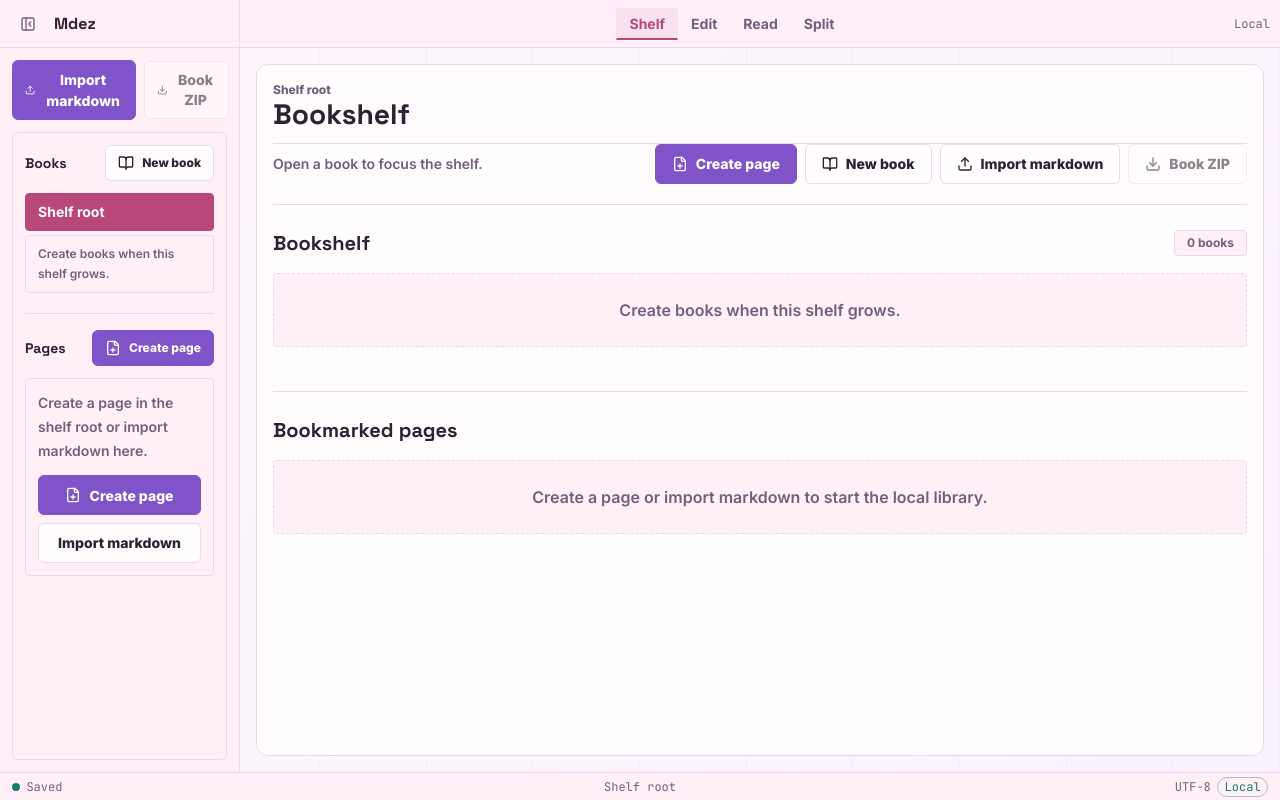
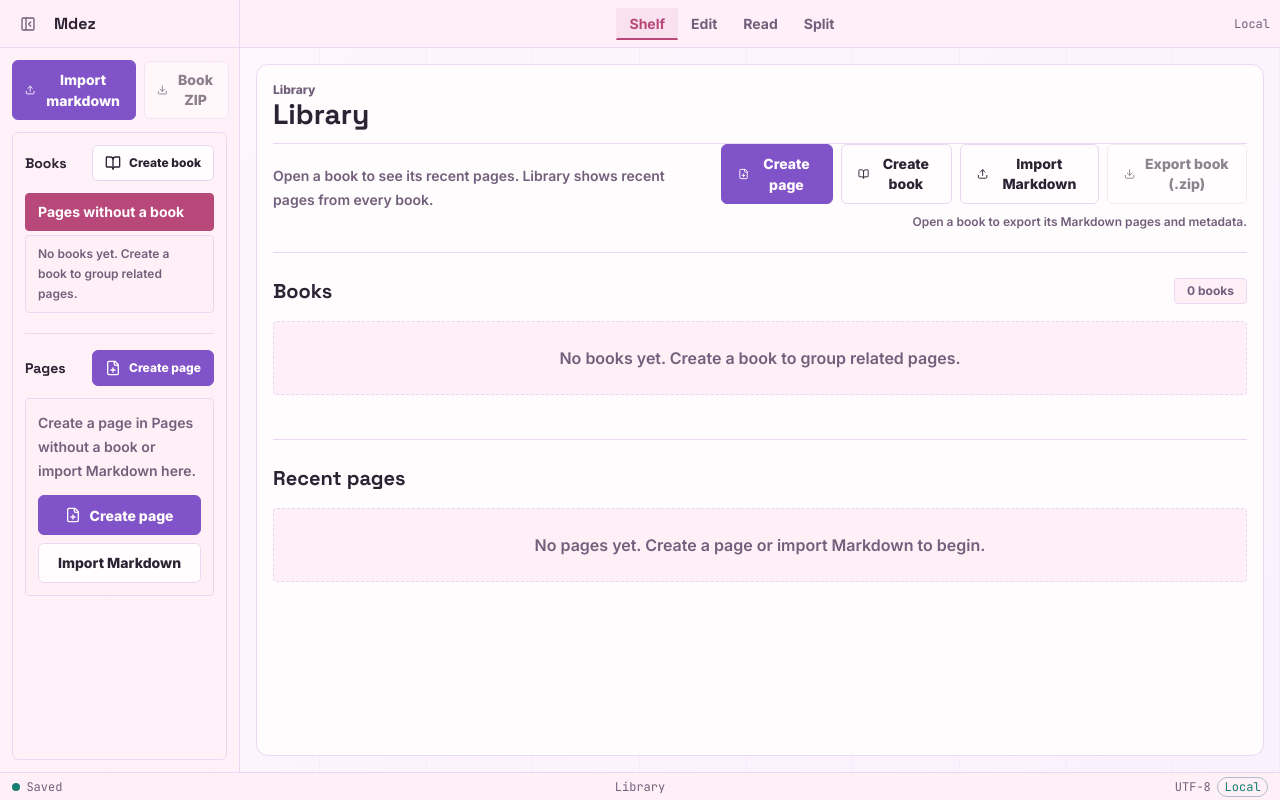
Before and after one commit to ny147/mdez, a Next.js app: page / in a window 1280 px wide. Built offline with nearby package versions, Linux system fonts and the light colour scheme; a web font is replaced by a local one.

Commit message:
fix: clarify library hierarchy

```diff
--- a/src/components/mdez/DocumentList.tsx
+++ b/src/components/mdez/DocumentList.tsx
@@ -4,6 +4,7 @@ import { FilePlus, Trash2 } from "lucide-react";
 
 import type { Document, Folder } from "@/types/content";
 import { IconButton } from "@/components/ui/IconButton";
+import { WORKSPACE_COPY } from "@/lib/workspace-copy";
 
 type DocumentListProps = {
   folders: Folder[];
@@ -62,7 +63,7 @@ export function DocumentList({
       {visibleDocuments.length === 0 ? (
         <div className="rounded border border-border bg-panel p-3">
           <p className="text-sm font-semibold leading-6 text-muted">
-            Create a page in {selectedBook ? selectedBook.name : "the shelf root"} or import markdown here.
+            Create a page in {selectedBook ? selectedBook.name : WORKSPACE_COPY.pagesWithoutBook} or import Markdown here.
           </p>
           <div className="mt-3 grid gap-2">
             <button
@@ -77,10 +78,10 @@ export function DocumentList({
             <button
               type="button"
               onClick={onOpenImport}
-              aria-label="Import markdown into page list"
+              aria-label="Import Markdown into page list"
               className="secondary-button w-full px-3 py-2 text-sm font-extrabold focus:outline-none focus:ring-2 focus:ring-accent"
             >
-              Import markdown
+              {WORKSPACE_COPY.importMarkdown}
             </button>
           </div>
         </div>
@@ -123,7 +124,7 @@ export function DocumentList({
                   title={`Move ${document.title} page`}
                   className="workspace-input min-w-0 flex-1 px-2 py-1 font-mono text-xs font-bold focus:ring-0"
                 >
-                  <option value="">Shelf root</option>
+                  <option value="">{WORKSPACE_COPY.pagesWithoutBook}</option>
                   {folders
                     .slice()
                     .sort((a, b) => a.order - b.order || a.name.localeCompare(b.name))
--- a/src/components/mdez/FolderTree.tsx
+++ b/src/components/mdez/FolderTree.tsx
@@ -5,6 +5,7 @@ import { BookOpen, ChevronDown, ChevronRight, Trash2 } from "lucide-react";
 import type { Document, Folder } from "@/types/content";
 import { buildFolderTree, type FolderNode } from "@/lib/tree";
 import { IconButton } from "@/components/ui/IconButton";
+import { WORKSPACE_COPY } from "@/lib/workspace-copy";
 
 type FolderTreeProps = {
   folders: Folder[];
@@ -34,15 +35,15 @@ export function FolderTree({
   return (
     <section className="min-h-0">
       <div className="mb-3 flex items-center justify-between gap-3">
-        <h3 className="font-display text-sm font-black text-ink">Books</h3>
+        <h3 className="font-display text-sm font-black text-ink">{WORKSPACE_COPY.books}</h3>
         <button
           type="button"
           onClick={() => onCreateFolder(null)}
-          aria-label="New book - create shelf book"
+          aria-label="Create book"
           className="secondary-button inline-flex min-h-9 items-center justify-center gap-2 px-3 py-1.5 text-xs font-extrabold focus:outline-none focus:ring-2 focus:ring-accent"
         >
           <BookOpen aria-hidden="true" className="h-4 w-4" />
-          New book
+          Create book
         </button>
       </div>
 
@@ -58,12 +59,12 @@ export function FolderTree({
               : "border-transparent text-muted hover:border-border hover:bg-panel hover:text-ink"
           }`}
         >
-          Shelf root
+          {WORKSPACE_COPY.pagesWithoutBook}
         </button>
 
         {tree.length === 0 ? (
           <p className="rounded border border-border bg-panel px-3 py-2 text-xs font-semibold leading-5 text-muted">
-            Create books when this shelf grows.
+            No books yet. Create a book to group related pages.
           </p>
         ) : null}
 
--- a/src/components/mdez/MdezWorkspace.tsx
+++ b/src/components/mdez/MdezWorkspace.tsx
@@ -18,6 +18,7 @@ import { useDocumentDrafts } from "@/hooks/useDocumentDrafts";
 import { useWorkspaceViewport } from "@/hooks/useWorkspaceViewport";
 import { useWorkspaceLibrary } from "@/hooks/useWorkspaceLibrary";
 import { makeMarkdownFileName } from "@/lib/markdown";
+import { WORKSPACE_COPY } from "@/lib/workspace-copy";
 
 const EditorPane = dynamic(
   () => import("@/components/mdez/EditorPane").then((module) => module.EditorPane),
@@ -408,9 +409,9 @@ export function MdezWorkspace() {
             <div className="workspace-context">
               <div className="min-w-0">
                 <p className="workspace-context-label">
-                  {library.selectedFolder ? `${library.selectedFolder.name} book` : "Shelf root"}
+                  {library.selectedFolder ? `${library.selectedFolder.name} book` : WORKSPACE_COPY.library}
                 </p>
-                {showShelf ? <h1 className="workspace-title truncate">Bookshelf</h1> : null}
+                {showShelf ? <h1 className="workspace-title truncate">{WORKSPACE_COPY.library}</h1> : null}
               </div>
               {!showShelf ? <p className="workspace-context-label">{readerViewOptions.find((option) => option.value === viewMode)?.label}</p> : null}
             </div>
@@ -448,7 +449,7 @@ export function MdezWorkspace() {
       <WorkspaceStatus
         message={statusMessage}
         state={statusState}
-        activePage={library.selectedDocument?.title ?? "Shelf root"}
+        activePage={library.selectedDocument?.title ?? WORKSPACE_COPY.library}
         isInert={isMobileLayout && isDrawerOpen}
       />
 
--- a/src/components/mdez/ShelfPane.tsx
+++ b/src/components/mdez/ShelfPane.tsx
@@ -3,6 +3,7 @@
 import { BookOpen, Download, FilePlus, Upload } from "lucide-react";
 
 import type { Document, Folder } from "@/types/content";
+import { WORKSPACE_COPY, formatRelativeTime, getBookExportCopy } from "@/lib/workspace-copy";
 
 type ShelfPaneProps = {
   folders: Folder[];
@@ -20,29 +21,6 @@ type ShelfPaneProps = {
 
 function getBookPageCount(documents: Document[], folderId: string) {
   return documents.filter((document) => document.folderId === folderId).length;
-}
-
-function formatRelativeTime(value: string) {
-  const date = new Date(value);
-
-  if (Number.isNaN(date.getTime())) {
-    return "recently";
-  }
-
-  const diffMs = Date.now() - date.getTime();
-  const diffMinutes = Math.max(1, Math.round(diffMs / 60000));
-
-  if (diffMinutes < 60) {
-    return `${diffMinutes} min ago`;
-  }
-
-  const diffHours = Math.round(diffMinutes / 60);
-
-  if (diffHours < 24) {
-    return `${diffHours} hr ago`;
-  }
-
-  return `${Math.round(diffHours / 24)} days ago`;
 }
 
 export function ShelfPane({
@@ -65,16 +43,19 @@ export function ShelfPane({
     .sort((a, b) => new Date(b.updatedAt).getTime() - new Date(a.updatedAt).getTime())
     .slice(0, 8);
   const createPageLabel = openBook ? `Create page in ${openBook.name}` : "Create page";
-  const createBookLabel = openBook ? "New book on shelf" : "New book";
+  const exportCopy = getBookExportCopy(openBook?.name ?? null);
 
   return (
     <div className="grid min-h-0 flex-1 gap-5 overflow-hidden">
       <div className="flex flex-col gap-3 md:flex-row md:items-center md:justify-between">
         <div>
-          <p className="text-sm font-semibold leading-6 text-muted">
-            {openBook ? `${openBook.name} is open. Bookmarked pages are filtered to this book.` : "Open a book to focus the shelf."}
+          <p className="max-w-2xl text-sm font-semibold leading-6 text-muted">
+            {openBook
+              ? `Showing recent pages in ${openBook.name}. Return to Library to view recent pages from every book.`
+              : "Open a book to see its recent pages. Library shows recent pages from every book."}
           </p>
         </div>
+        <div className="grid gap-2 md:justify-items-end">
           <div className="flex flex-col gap-2 sm:flex-row">
             <button type="button" onClick={onCreateDocument} aria-label={createPageLabel} className="primary-button px-4 py-2">
               <FilePlus aria-hidden="true" className="h-4 w-4" />
@@ -82,30 +63,31 @@ export function ShelfPane({
             </button>
             <button type="button" onClick={() => onCreateFolder(null)} className="secondary-button px-4 py-2 text-sm font-extrabold">
               <BookOpen aria-hidden="true" className="h-4 w-4" />
-            {createBookLabel}
+              Create book
             </button>
-          <button type="button" onClick={onOpenImport} aria-label="Import markdown" className="secondary-button px-4 py-2 text-sm font-extrabold">
+            <button type="button" onClick={onOpenImport} aria-label={WORKSPACE_COPY.importMarkdown} className="secondary-button px-4 py-2 text-sm font-extrabold">
               <Upload aria-hidden="true" className="h-4 w-4" />
-            Import markdown
+              {WORKSPACE_COPY.importMarkdown}
             </button>
             <button
               type="button"
               onClick={onExportFolder}
-            disabled={!openBook}
-            aria-label="Book ZIP for open book in Shelf"
-            title={openBook ? `Download ${openBook.name} as a folder ZIP` : "Open a book before exporting its folder ZIP"}
+              disabled={exportCopy.disabled}
+              aria-label={exportCopy.label}
               className="secondary-button px-4 py-2 text-sm font-extrabold disabled:cursor-not-allowed disabled:opacity-55"
             >
               <Download aria-hidden="true" className="h-4 w-4" />
-            Book ZIP
+              {exportCopy.label}
             </button>
+          </div>
+          <p className="max-w-md text-xs font-semibold leading-5 text-muted">{exportCopy.hint}</p>
         </div>
       </div>
 
       <section className="workspace-section min-w-0" aria-labelledby="bookshelf-title">
         <div className="mb-4 flex items-center justify-between gap-3">
           <h2 id="bookshelf-title" className="font-display text-xl font-black text-ink">
-            Bookshelf
+            {WORKSPACE_COPY.books}
           </h2>
           <span className="rounded border border-border bg-panel px-3 py-1 text-xs font-bold text-muted">
             {sortedFolders.length} {sortedFolders.length === 1 ? "book" : "books"}
@@ -114,7 +96,7 @@ export function ShelfPane({
 
         {sortedFolders.length === 0 ? (
           <div className="rounded border border-dashed border-border bg-panel p-6 text-center">
-            <p className="font-semibold text-muted">{isReady ? "Create books when this shelf grows." : "Indexing local library..."}</p>
+            <p className="font-semibold text-muted">{isReady ? "No books yet. Create a book to group related pages." : "Indexing local library..."}</p>
           </div>
         ) : (
           <div className="overflow-x-auto pb-3">
@@ -146,10 +128,10 @@ export function ShelfPane({
         )}
       </section>
 
-      <section className="workspace-section min-h-0 overflow-hidden" aria-labelledby="bookmarked-pages-title">
+      <section className="workspace-section min-h-0 overflow-hidden" aria-labelledby="recent-pages-title">
         <div className="mb-4 flex items-center justify-between gap-3">
-          <h2 id="bookmarked-pages-title" className="font-display text-xl font-black text-ink">
-            Bookmarked pages
+          <h2 id="recent-pages-title" className="font-display text-xl font-black text-ink">
+            {WORKSPACE_COPY.recentPages}
           </h2>
           {openBook ? <span className="text-sm font-semibold text-muted">{openBook.name}</span> : null}
         </div>
@@ -157,13 +139,15 @@ export function ShelfPane({
         {visiblePages.length === 0 ? (
           <div className="rounded border border-dashed border-border bg-panel p-6 text-center">
             <p className="font-semibold text-muted">
-              {openBook ? "This book has no pages yet." : "Create a page or import markdown to start the local library."}
+              {openBook
+                ? "No pages in this book yet. Create a page or import Markdown here."
+                : "No pages yet. Create a page or import Markdown to begin."}
             </p>
           </div>
         ) : (
-          <ul className="grid gap-3 sm:grid-cols-2 xl:grid-cols-3" aria-label="Bookmarked pages">
+          <ul className="grid gap-3 sm:grid-cols-2 xl:grid-cols-3" aria-label={WORKSPACE_COPY.recentPages}>
             {visiblePages.map((document) => {
-              const parentBook = folders.find((folder) => folder.id === document.folderId)?.name ?? "Shelf root";
+              const parentBook = folders.find((folder) => folder.id === document.folderId)?.name ?? WORKSPACE_COPY.pagesWithoutBook;
               const updated = formatRelativeTime(document.updatedAt);
 
               return (
--- /dev/null
+++ b/src/lib/workspace-copy.ts
@@ -0,0 +1,44 @@
+export const WORKSPACE_COPY = {
+  library: "Library",
+  books: "Books",
+  pagesWithoutBook: "Pages without a book",
+  recentPages: "Recent pages",
+  importMarkdown: "Import Markdown"
+} as const;
+
+export function formatRelativeTime(value: string, now = Date.now()) {
+  const timestamp = Date.parse(value);
+
+  if (Number.isNaN(timestamp)) {
+    return "Recently updated";
+  }
+
+  const minutes = Math.max(1, Math.round((now - timestamp) / 60_000));
+
+  if (minutes < 60) {
+    return `${minutes} ${minutes === 1 ? "minute" : "minutes"} ago`;
+  }
+
+  const hours = Math.round(minutes / 60);
+
+  if (hours < 24) {
+    return `${hours} ${hours === 1 ? "hour" : "hours"} ago`;
+  }
+
+  const days = Math.round(hours / 24);
+  return `${days} ${days === 1 ? "day" : "days"} ago`;
+}
+
+export function getBookExportCopy(bookName: string | null) {
+  return bookName
+    ? {
+        label: `Export ${bookName} (.zip)`,
+        hint: `Downloads the Markdown pages and metadata in ${bookName}.`,
+        disabled: false
+      }
+    : {
+        label: "Export book (.zip)",
+        hint: "Open a book to export its Markdown pages and metadata.",
+        disabled: true
+      };
+}
```
Also changed, not shown: 2 other files (tests, documents, lock files or other folders). Lines whose indentation alone changed are shown as unchanged.
